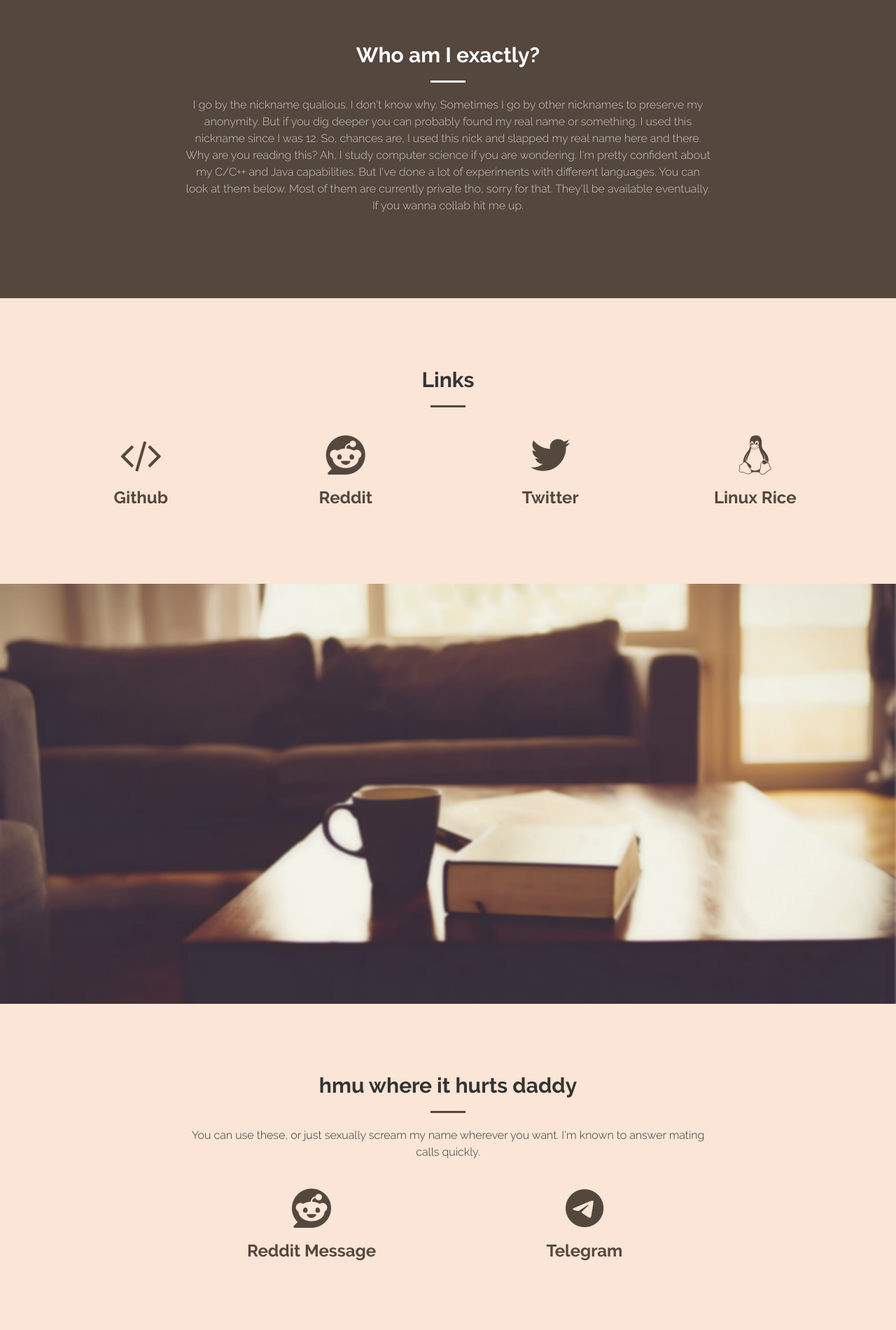
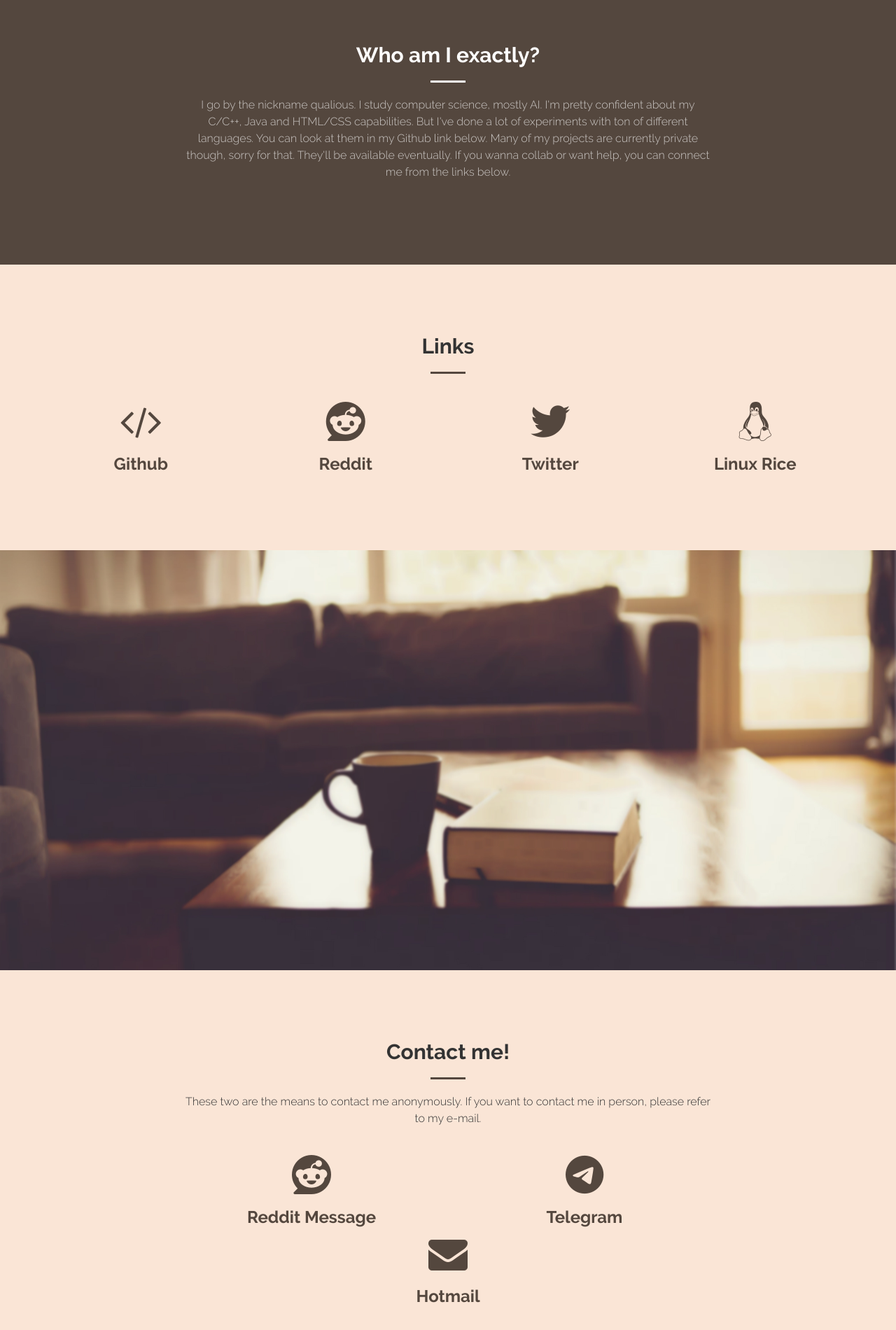
Before and after one commit to qualious/qualious.github.io, a website: page index.html in a window 1280 px wide. Shown: the part 838-2738 px from the top of the page at 70% size. Drawn offline with nearby package versions, Linux system fonts and the light colour scheme; files whose address does not match are found by name.

Commit message:
Changed some text
In order to look more proffesional

```diff
--- a/index.html
+++ b/index.html
@@ -45,7 +45,7 @@
             <div class="header-content-inner">
                 <h1 id="homeHeading">Woah, what are you doing here?</h1>
                 <hr>
-                <p>Sup fam. This is my website thingy. Here I display stuff I do, some are for living and some are just for fun!
+                <p>Hi!. This is my website thingy. Here I display stuff I do, some are for living and some are just for fun!
                 Figured I need some sort of website if I wanna join to the cool kids club. Did I make it guys?</p>
                 <a href="#about" class="btn btn-primary btn-xl page-scroll"><i class="fa fa-arrow-down" aria-hidden="true"></i></a>
             </div>
@@ -58,11 +58,7 @@
                 <div class="col-lg-8 col-lg-offset-2 text-center">
                     <h2 class="section-heading">Who am I exactly?</h2>
                     <hr class="light">
-                    <p class="text-faded">I go by the nickname qualious. I don't know why. Sometimes I go by other nicknames to preserve my
-                    anonymity. But if you dig deeper you can probably found my real name or something. I used this nickname since I was 12. So,
-                    chances are, I used this nick and slapped my real name here and there. Why are you reading this? Ah, I study computer science if you are
-                    wondering. I'm pretty confident about my C/C++ and Java capabilities. But I've done a lot of experiments with different languages.
-                    You can look at them below. Most of them are currently private tho, sorry for that. They'll be available eventually. If you wanna collab hit me up.</p>
+                    <p class="text-faded">I go by the nickname qualious. I study computer science, mostly AI. I'm pretty confident about my C/C++, Java and HTML/CSS capabilities. But I've done a lot of experiments with ton of different languages. You can look at them in my Github link below. Many of my projects are currently private though, sorry for that. They'll be available eventually. If you wanna collab or want help, you can connect me from the links below.</p>
                 </div>
             </div>
         </div>
@@ -113,9 +109,9 @@
         <div class="container">
             <div class="row">
                 <div class="col-lg-8 col-lg-offset-2 text-center">
-                    <h2 class="section-heading">hmu where it hurts daddy</h2>
+                    <h2 class="section-heading">Contact me!</h2>
                     <hr class="primary">
-                    <p>You can use these, or just sexually scream my name wherever you want. I'm known to answer mating calls quickly.</p><br>
+                    <p>These two are the means to contact me anonymously. If you want to contact me in person, please refer to my e-mail.</p><br>
                 </div>
                 <div class="col-lg-4 col-lg-offset-2 text-center">
                         <i class="fa fa-4x fa-reddit text-primary sr-icons"></i>
@@ -124,6 +120,10 @@
                 <div class="col-lg-4 text-center">
                     <i class="fa fa-4x fa-telegram text-primary sr-icons"></i>
                     <h3><a href="https://telegram.me/qualious">Telegram</a></h3>
+                </div>
+                <div class="col-lg-4 col-lg-offset-4 text-center">
+                    <i class="fa fa-4x fa-envelope text-primary sr-icons"></i>
+                    <h3><a href="qualious@hotmail.com">Hotmail</a></h3>
                 </div>
             </div>
         </div>
```
Also changed, not shown: 1 other file.
